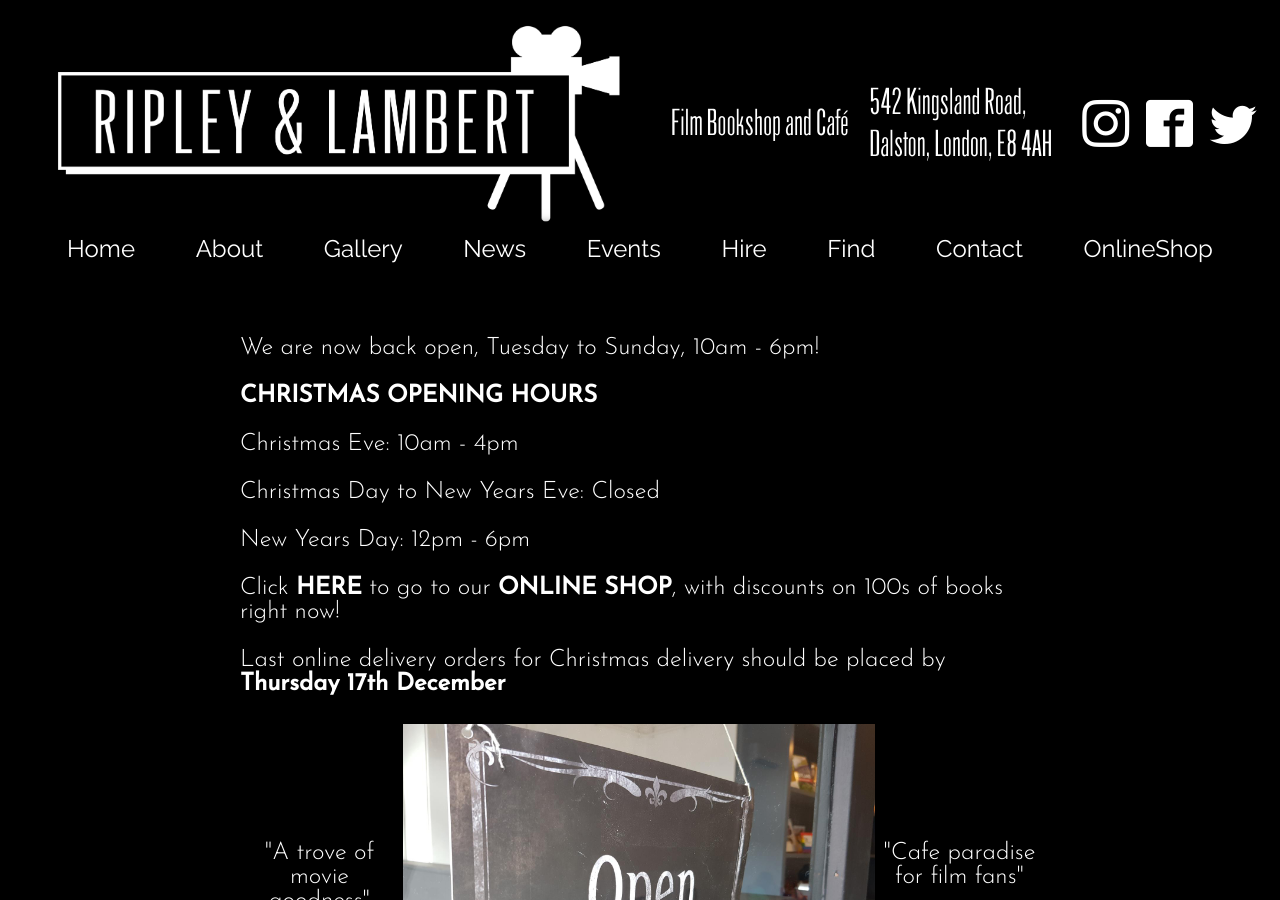
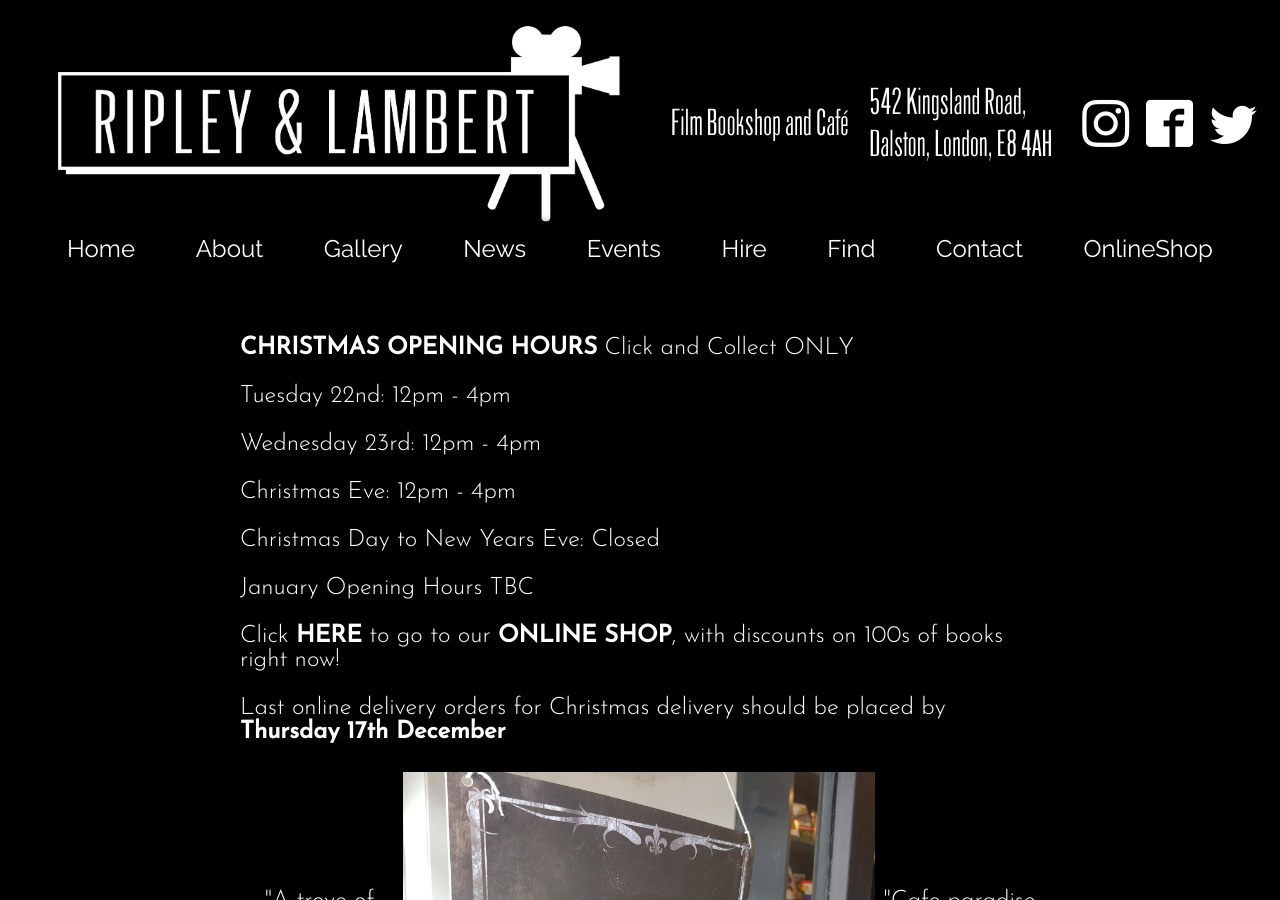
Before and after one commit to ripandlamb/ripandlamb, a Jekyll site: the page built from index.md, in a window 1280 px wide and 900 px high. Built offline with Jekyll 4.4.1, drawn with Linux system fonts in a browser that asks for light colours; a script that is not in the unit is left out.

Commit message:
Update index.md

```diff
--- a/index.md
+++ b/index.md
@@ -3,16 +3,18 @@ title: Home
 order: 1
 ---
 
-We are now back open, Tuesday to Sunday, 10am - 6pm!
+<b>CHRISTMAS OPENING HOURS</b>
+[Click and Collect ONLY](https://shop.ripleyandlambert.com/)
 
-<b>CHRISTMAS OPENING HOURS</b>
+Tuesday 22nd: 12pm - 4pm
 
-Christmas Eve: 10am - 4pm
+Wednesday 23rd: 12pm - 4pm
+
+Christmas Eve: 12pm - 4pm
 
 Christmas Day to New Years Eve: Closed
 
-New Years Day: 12pm - 6pm
-
+January Opening Hours TBC
 
 
 Click <b>[HERE](https://shop.ripleyandlambert.com/)</b>
```
